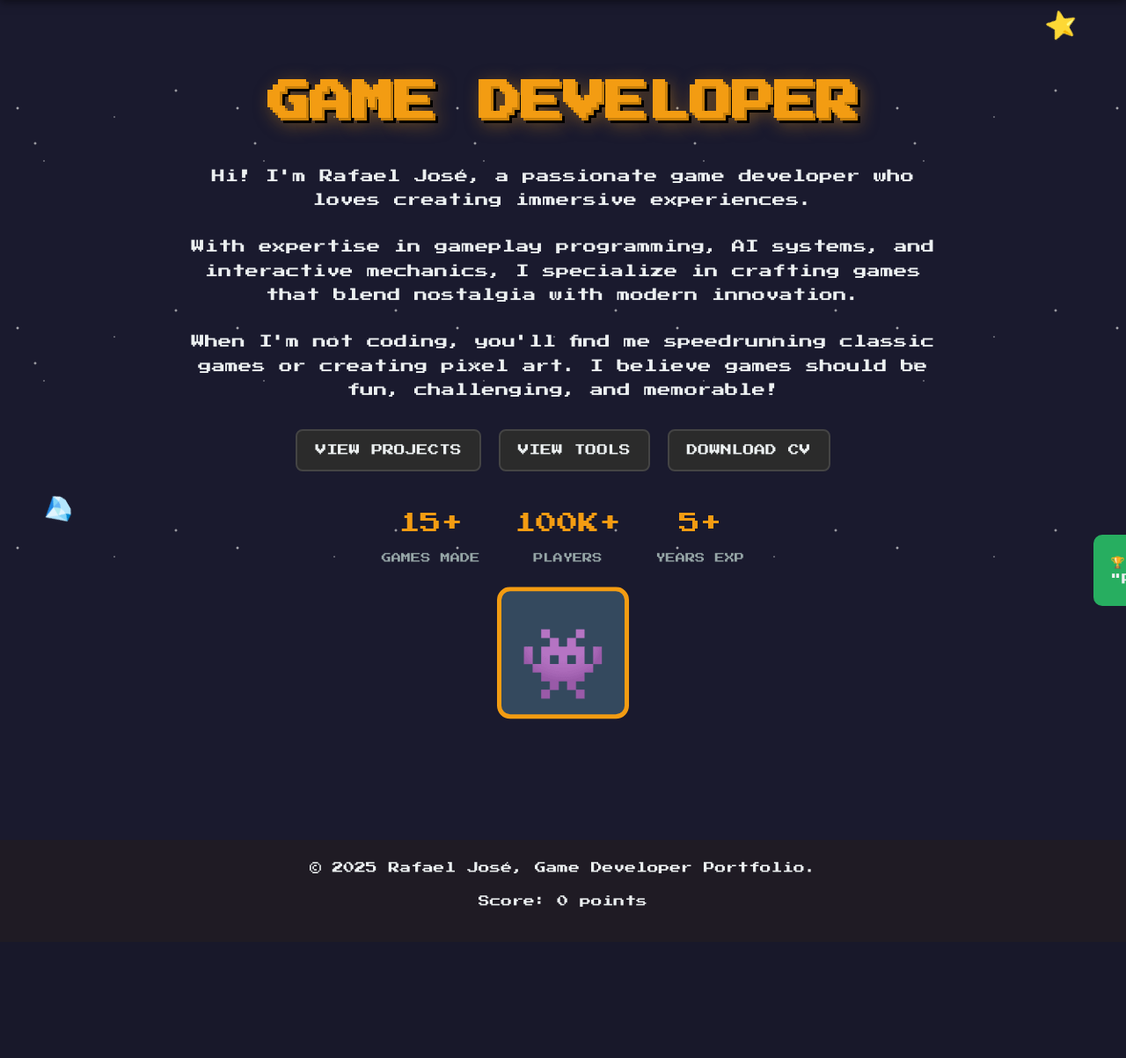
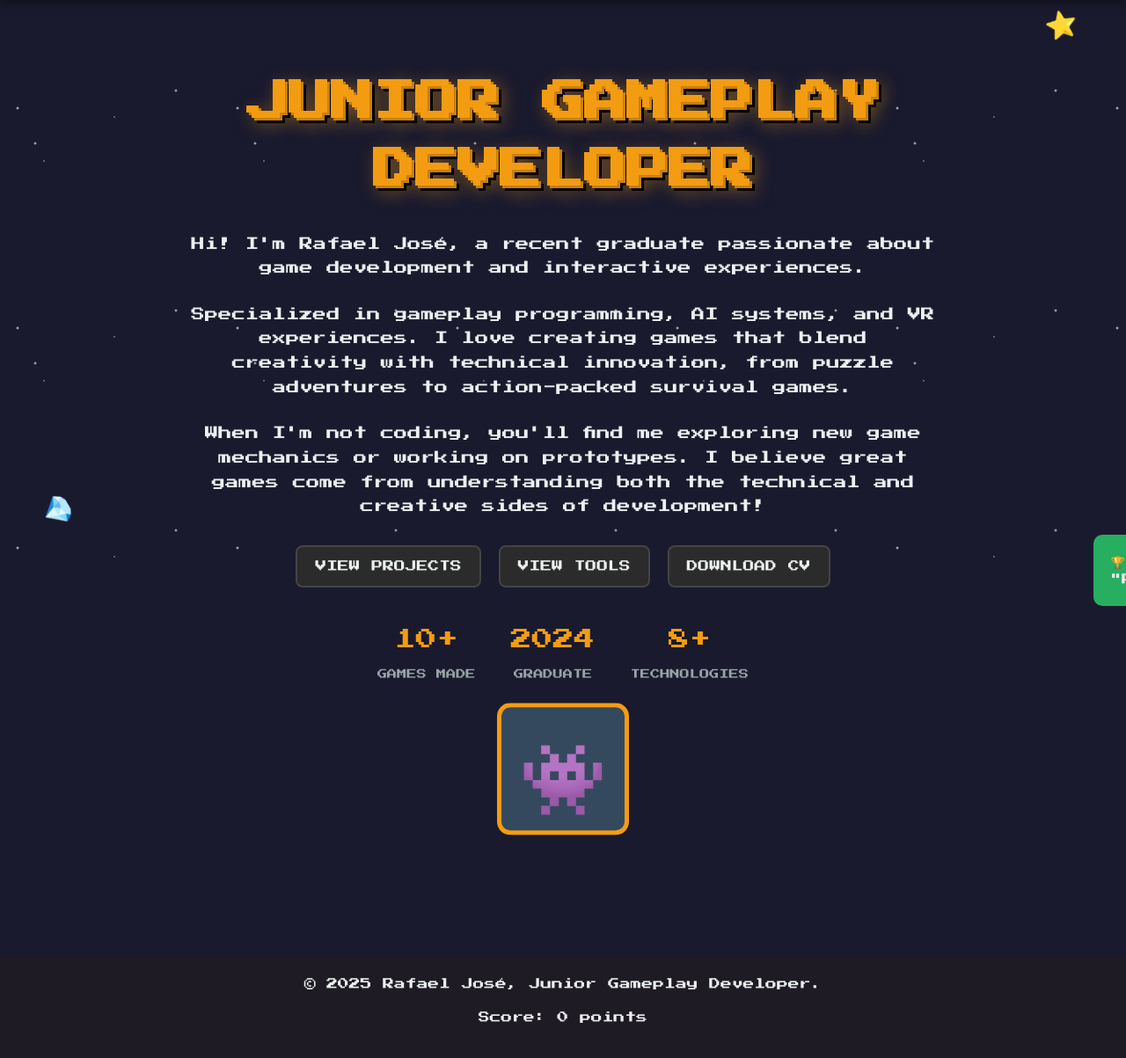
Before and after one commit to rafaeldavidjose/Django, a Django app: page /portfolio/ in a window 1280 px wide. Shown: the part 91-1294 px from the top of the page at 88% size. Before the commit the page ends 1162 px from the top, so only its background shows below. Run offline with Django 5.2, Linux system fonts and the light colour scheme.

Commit message:
Update portfolio content: Change footer title to "Junior Gameplay Developer" and revise project statistics to reflect recent achievements and specialization.

```diff
--- a/portfolio/templates/portfolio/base.html
+++ b/portfolio/templates/portfolio/base.html
@@ -62,7 +62,7 @@
     </div>
 
     <footer>
-        <p>&copy; {{ data }} Rafael José, Game Developer Portfolio.</p>
+        <p>&copy; {{ data }} Rafael José, Junior Gameplay Developer.</p>
         <p>Score: <span id="score">0</span> points</p>
     </footer>
 
--- a/portfolio/templates/portfolio/index.html
+++ b/portfolio/templates/portfolio/index.html
@@ -4,10 +4,10 @@
 
 {% block main %}
 <div class="landing-wrapper fade-in">
-    <h2>GAME DEVELOPER</h2>
-    <p class="slide-up">Hi! I'm Rafael José, a passionate game developer who loves creating immersive experiences.</p>
-    <p class="slide-up">With expertise in gameplay programming, AI systems, and interactive mechanics, I specialize in crafting games that blend nostalgia with modern innovation.</p>
-    <p class="slide-up">When I'm not coding, you'll find me speedrunning classic games or creating pixel art. I believe games should be fun, challenging, and memorable!</p>
+    <h2>JUNIOR GAMEPLAY DEVELOPER</h2>
+    <p class="slide-up">Hi! I'm Rafael José, a recent graduate passionate about game development and interactive experiences.</p>
+    <p class="slide-up">Specialized in gameplay programming, AI systems, and VR experiences. I love creating games that blend creativity with technical innovation, from puzzle adventures to action-packed survival games.</p>
+    <p class="slide-up">When I'm not coding, you'll find me exploring new game mechanics or working on prototypes. I believe great games come from understanding both the technical and creative sides of development!</p>
 
     <div style="margin: 30px 0; display: flex; justify-content: center; gap: 20px; flex-wrap: wrap;">
         <a href="{% url 'portfolio:projetos' %}" class="custom-button interactive">VIEW PROJECTS</a>
@@ -17,16 +17,16 @@
 
     <div class="stats" style="display: flex; justify-content: center; gap: 40px; margin-top: 40px; flex-wrap: wrap;">
         <div class="stat-item" style="text-align: center;">
-            <span class="stat-value" style="font-size: 1.5rem; color: var(--primary-gold); display: block; margin-bottom: 5px;">15+</span>
+            <span class="stat-value" style="font-size: 1.5rem; color: var(--primary-gold); display: block; margin-bottom: 5px;">10+</span>
             <span class="stat-label" style="font-size: 0.7rem; color: #95a5a6;">GAMES MADE</span>
         </div>
         <div class="stat-item" style="text-align: center;">
-            <span class="stat-value" style="font-size: 1.5rem; color: var(--primary-gold); display: block; margin-bottom: 5px;">100K+</span>
-            <span class="stat-label" style="font-size: 0.7rem; color: #95a5a6;">PLAYERS</span>
+            <span class="stat-value" style="font-size: 1.5rem; color: var(--primary-gold); display: block; margin-bottom: 5px;">2024</span>
+            <span class="stat-label" style="font-size: 0.7rem; color: #95a5a6;">GRADUATE</span>
         </div>
         <div class="stat-item" style="text-align: center;">
-            <span class="stat-value" style="font-size: 1.5rem; color: var(--primary-gold); display: block; margin-bottom: 5px;">5+</span>
-            <span class="stat-label" style="font-size: 0.7rem; color: #95a5a6;">YEARS EXP</span>
+            <span class="stat-value" style="font-size: 1.5rem; color: var(--primary-gold); display: block; margin-bottom: 5px;">8+</span>
+            <span class="stat-label" style="font-size: 0.7rem; color: #95a5a6;">TECHNOLOGIES</span>
         </div>
     </div>
 
```
Also changed, not shown: portfolio/templates/portfolio/cv.html (+7 -7 lines).
